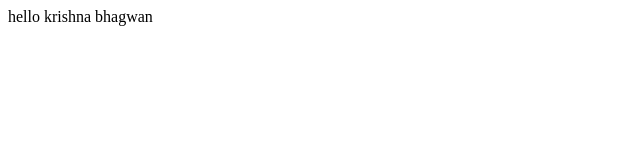
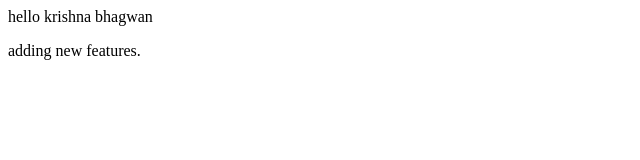
Before and after one commit to krishna-njr/localRepo, a plain HTML site: page index.html in a window 1280 px wide. Shown: the whole page, without its empty margins (0-640 px from the left). Drawn offline with Linux system fonts and the light colour scheme.

Commit message:
adding new features

```diff
--- a/index.html
+++ b/index.html
@@ -1 +1,2 @@
 <p>hello krishna bhagwan</p>
+<p>adding new features.</p>
```
Also changed, not shown: 1 other file.
